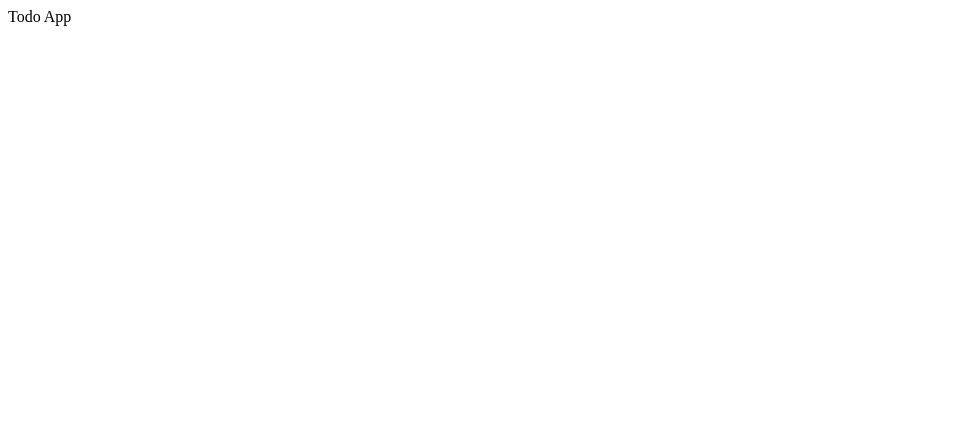
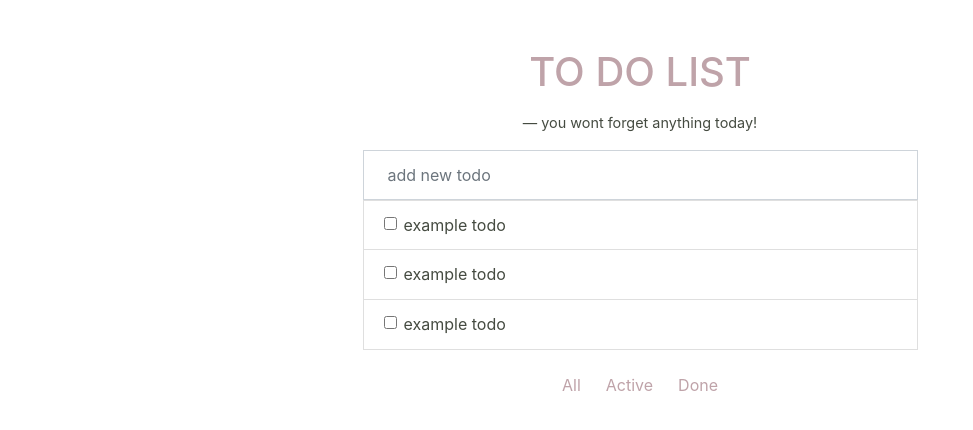
Before and after one commit to paulinakorpak/todo-react-redux-typescript, a React (Create React App) app: page / in a window 1280 px wide. Shown: the top 430 px of the page, without its empty margins (0-973 px from the left). Built offline with nearby package versions, Linux system fonts and the light colour scheme; some icons are missing.

Commit message:
Add basic markup
x

```diff
--- a/src/App.tsx
+++ b/src/App.tsx
@@ -1,9 +1,26 @@
 import React from 'react';
+import Figure from 'react-bootstrap/Figure';
+import Wrapper from './styles';
+import Filter from './features/todo/components/Filter';
+import Form from './features/todo/components/Form';
+import List from './features/todo/components/List';
 
 function App() {
   return (
-    <div className="App">
-      Todo App
+    <div className="container-sm d-flex justify-content-center h-100 w-100">
+      <Wrapper className="d-flex flex-column align-items-center">
+        <Figure className="text-center mt-5">
+          <blockquote className="blockquote">
+            <h1 className="h1 title text-primary text-uppercase">To Do List</h1>
+          </blockquote>
+          <Figure.Caption className="blockquote-footer text-secondary">
+            you wont forget anything today!
+          </Figure.Caption>
+        </Figure>
+        <Form />
+        <List />
+        <Filter />
+      </Wrapper>
     </div>
   );
 }
--- /dev/null
+++ b/src/custom.scss
@@ -0,0 +1,8 @@
+$primary: #BFA3A9;
+$secondary: #454B41;
+$border-radius: 0;
+$border-radius-sm: 0;
+$border-radius-lg: 0;
+$btn-focus-box-shadow: none;
+
+@import '../node_modules/bootstrap/scss/bootstrap';
--- /dev/null
+++ b/src/features/todo/components/Filter/index.tsx
@@ -0,0 +1,17 @@
+import React from 'react';
+import ButtonGroup from 'react-bootstrap/ButtonGroup';
+import Button from 'react-bootstrap/Button';
+
+function Filter() {
+  return (
+    <div>
+      <ButtonGroup className="mt-3">
+        <Button variant="link text-decoration-none">All</Button>
+        <Button variant="link text-decoration-none">Active</Button>
+        <Button variant="link text-decoration-none">Done</Button>
+      </ButtonGroup>
+    </div>
+  );
+}
+
+export default Filter;
--- /dev/null
+++ b/src/features/todo/components/Form/index.tsx
@@ -0,0 +1,15 @@
+import React from 'react';
+
+function Form() {
+  return (
+    <div className="w-100">
+      <input
+        type="text"
+        placeholder="add new todo"
+        className="form-control form-control-color-secondary p-4"
+      />
+    </div>
+  );
+}
+
+export default Form;
--- /dev/null
+++ b/src/features/todo/components/Item/index.tsx
@@ -0,0 +1,21 @@
+import React from 'react';
+import Form from 'react-bootstrap/Form';
+import { BsArchiveFill } from 'react-icons/all';
+import Element from './styles';
+
+function Item() {
+  return (
+    <Element className="todo">
+      <Form.Group controlId="formBasicCheckbox" className="d-flex align-items-center">
+        <Form.Check
+          type="checkbox"
+          label="example todo"
+          className="checkbox flex-grow-1 text-secondary flex-grow-1"
+        />
+        <BsArchiveFill className="icon text-primary" />
+      </Form.Group>
+    </Element>
+  );
+}
+
+export default Item;
--- /dev/null
+++ b/src/features/todo/components/Item/styles.ts
@@ -0,0 +1,19 @@
+import styled from 'styled-components';
+import ListGroup from 'react-bootstrap/ListGroup';
+
+const Element = styled(ListGroup.Item)`
+  height: 50px;
+  .checked label {
+    text-decoration: line-through;
+  }
+  .icon {
+    cursor: pointer;
+    opacity: 0;
+  }
+  &:hover .icon {
+    opacity: 1;
+  }
+}
+`;
+
+export default Element;
--- /dev/null
+++ b/src/features/todo/components/List/index.tsx
@@ -0,0 +1,17 @@
+import React from 'react';
+import ListGroup from 'react-bootstrap/ListGroup';
+import Item from '../Item/index';
+
+function List() {
+  return (
+    <div className="w-100">
+      <ListGroup>
+        <Item />
+        <Item />
+        <Item />
+      </ListGroup>
+    </div>
+  );
+}
+
+export default List;
--- a/src/index.tsx
+++ b/src/index.tsx
@@ -4,6 +4,8 @@ import { Provider } from 'react-redux';
 import App from './App';
 import { store } from './app/store';
 import * as serviceWorker from './serviceWorker';
+import 'bootstrap/dist/css/bootstrap.min.css';
+import './custom.scss';
 
 ReactDOM.render(
   <React.StrictMode>
--- /dev/null
+++ b/src/styles.ts
@@ -0,0 +1,11 @@
+import styled from 'styled-components';
+
+const Wrapper = styled.div`
+  width: 100%;
+
+  @media (min-width: 768px) {
+    width: 50%;
+  }
+`;
+
+export default Wrapper;
```
